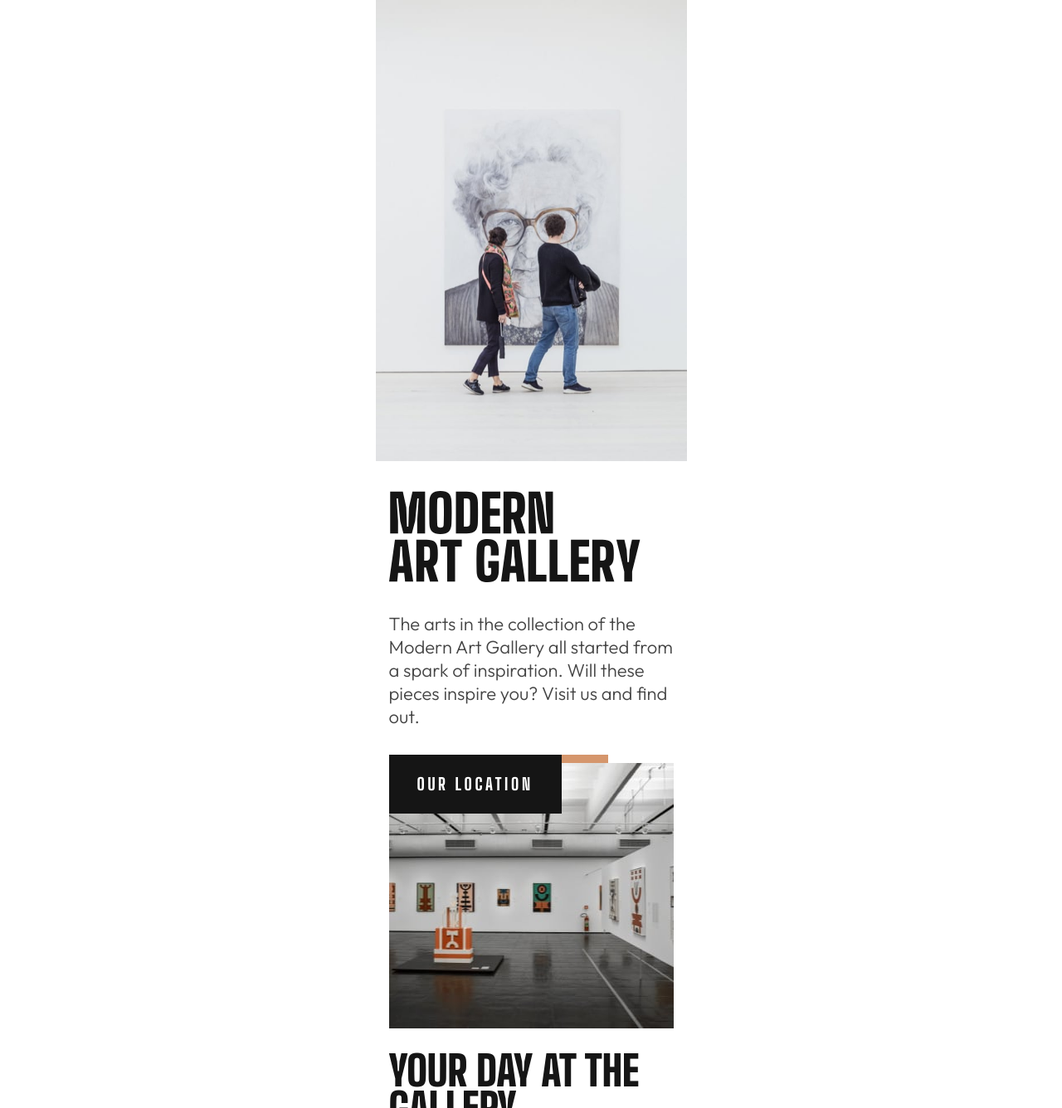
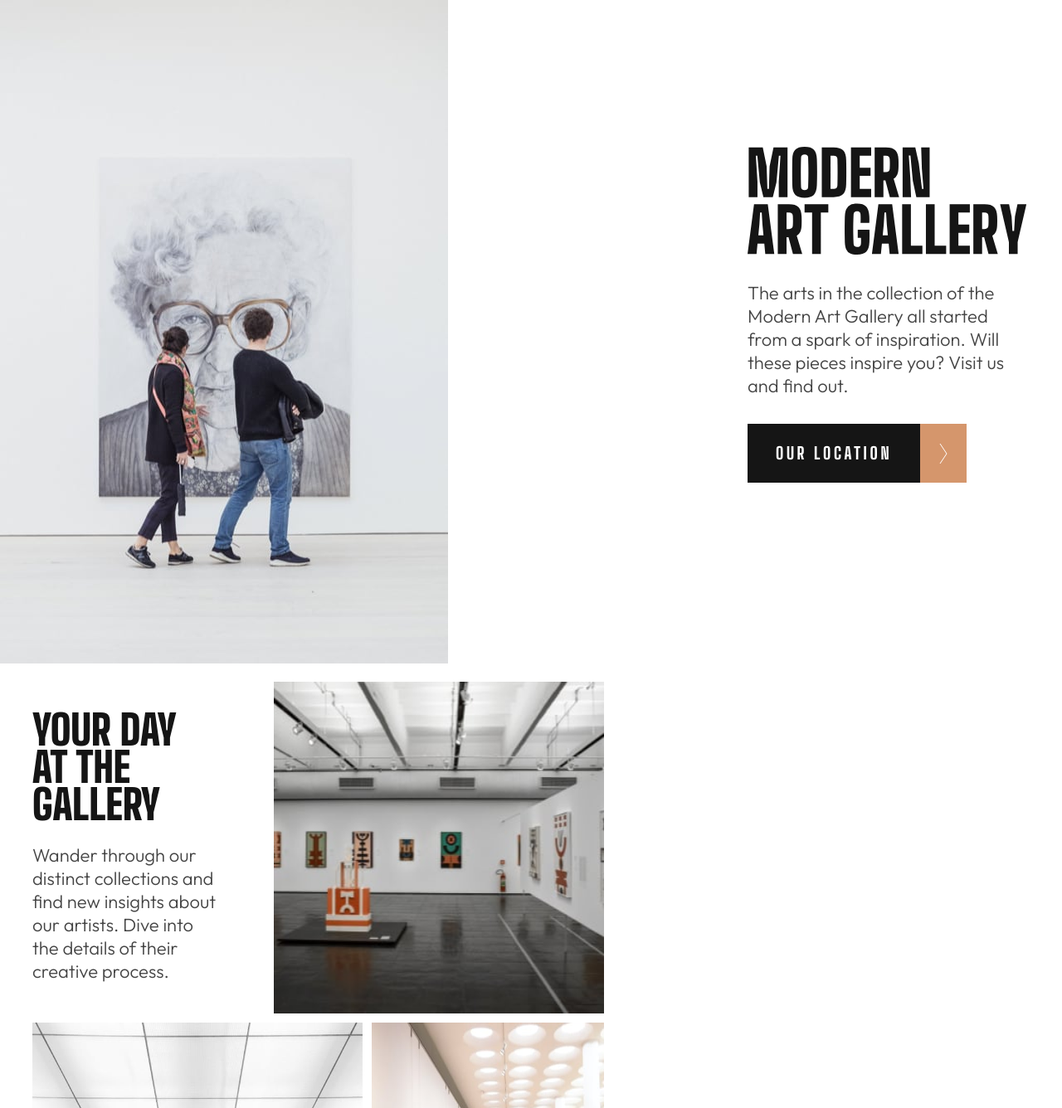
Before and after one commit to ClaxBitt/art-galery-website, a React (Vite) app: page / in a window 1280 px wide. Shown: the top 1336 px of the page at 83% size. Built offline with nearby package versions, Linux system fonts and the light colour scheme.

Commit message:
Tablet version

```diff
--- a/src/App.css
+++ b/src/App.css
@@ -23,3 +23,12 @@ p {
     font-size: 22px;
   }
 }
+
+.img--max-size {
+  max-width: 100%;
+  min-height: 100%;
+}
+
+picture {
+  display: block;
+}
--- a/src/index.css
+++ b/src/index.css
@@ -21,3 +21,9 @@
   flex-direction: column;
   align-items: center;
 }
+
+@media (min-width: 768px) {
+  #root {
+    align-items: flex-start;
+  }
+}
--- a/src/sections/DayGalerySection.css
+++ b/src/sections/DayGalerySection.css
@@ -1,10 +1,11 @@
 .day-galery-section {
-  margin: 0px 16px 32px 16px;
+  margin: 0px 16px 32px;
   max-width: 343px;
 }
 
-img {
-  max-width: 100%;
+.day-galery__picture {
+  width: 343px;
+  height: 320px;
 }
 
 .day-galery__info h2 {
@@ -16,3 +17,28 @@ img {
   margin-top: 25px;
   margin-bottom: 21px;
 }
+
+@media (min-width: 768px) {
+  .day-galery-section {
+    max-width: 100%;
+    display: flex;
+    gap: 68px;
+    margin: 0px 39px 11px;
+  }
+
+  .day-galery-section picture {
+    width: 398px;
+    height: 400px;
+    order: 2;
+  }
+
+  .day-galery__info {
+    max-width: 223px;
+    order: 1;
+  }
+
+  .day-galery__info h2 {
+    margin-top: 36px;
+    margin-bottom: 24px;
+  }
+}
--- a/src/sections/DayGalerySection.tsx
+++ b/src/sections/DayGalerySection.tsx
@@ -6,11 +6,15 @@ import symbolsPaintsMobile from "../assets/mobile/image-grid-1.jpg";
 function DayGalerySection() {
   return (
     <section className="day-galery-section">
-      <picture>
+      <picture className="day-galery__picture">
         <source srcSet={symbolsPaintsDesktop} media="(min-width: (1024px)" />
         <source srcSet={symbolsPaintsTablet} media="(min-width: (768px)" />
         <source srcSet={symbolsPaintsMobile} />
-        <img src={symbolsPaintsDesktop} alt="Paints about symbols and colors" />
+        <img
+          src={symbolsPaintsDesktop}
+          alt="Paints about symbols and colors"
+          className="img--max-size"
+        />
       </picture>
 
       <div className="day-galery__info">
--- a/src/sections/FooterSection.css
+++ b/src/sections/FooterSection.css
@@ -22,3 +22,18 @@ footer p {
 .footer__social img:last-of-type {
   margin-right: 0;
 }
+
+@media (min-width: 768px) {
+  footer {
+    display: grid;
+    grid-template-columns: 25% 40% 35%;
+  }
+
+  footer p {
+    margin-bottom: 0px;
+  }
+
+  .footer__social {
+    justify-self: right;
+  }
+}
--- a/src/sections/HeaderSection.css
+++ b/src/sections/HeaderSection.css
@@ -11,16 +11,28 @@
 }
 
 .eName__bg--first-layer {
+  position: relative;
   display: flex;
   justify-content: center;
+  z-index: 1;
 }
 
-.eName__bg--second-layer .logo {
+.eName__bg--first-layer picture {
+  max-height: 700px;
+}
+
+.eName__bg--second-layer {
+  position: relative;
+  z-index: 2;
+}
+
+.eName__container--second-layer .logo {
   height: 110px;
+  max-width: 280px;
   margin: 32px 16px;
 }
 
-.eName__bg--second-layer .eName__info {
+.eName__info {
   margin: 0px 16px;
 }
 
@@ -30,5 +42,40 @@
 }
 
 .eName__bg--third-layer {
+  position: relative;
   display: none;
+  z-index: 3;
 }
+
+@media (min-width: 768px) {
+  .eName {
+    max-width: 100%;
+  }
+
+  .eName__bg--first-layer {
+    position: absolute;
+    justify-content: flex-start;
+  }
+
+  .eName__bg--second-layer {
+    display: flex;
+    justify-content: flex-end;
+  }
+
+  .eName__container--second-layer {
+    max-width: 339px;
+    margin-top: 145px;
+    margin-right: 40px;
+    margin-bottom: 120px;
+  }
+
+  .eName__container--second-layer .logo {
+    height: 130px;
+    max-width: 339px;
+    margin: 32px 0px;
+  }
+
+  .eName__info {
+    margin: 0px 0px;
+  }
+}
--- a/src/sections/HeaderSection.tsx
+++ b/src/sections/HeaderSection.tsx
@@ -11,7 +11,7 @@ function HeaderSection() {
   return (
     <header className="eName">
       <div className="eName__bg eName__bg--first-layer">
-        <picture>
+        <picture className="eName__picture">
           <source srcSet={imageHeroDesktop} media="(min-width: 1024px)" />
           <source srcSet={imageHeroTablet} media="(min-width: 768px)" />
           <source srcSet={imageHeroMobile} />
@@ -23,20 +23,24 @@ function HeaderSection() {
       </div>
 
       <div className="eName__bg eName__bg--second-layer">
+        <div className="eName__container--second-layer">
+          <picture className="logo">
             <img
               src={logoDark}
               alt="Modern Art Galery dark logo"
-          className="logo"
+              className="img--max-size"
             />
+          </picture>
 
           <div className="eName__info">
             <p className="p--gr">
               The arts in the collection of the Modern Art Gallery all started
-            from a spark of inspiration. Will these pieces inspire you? Visit us
-            and find out.
+              from a spark of inspiration. Will these pieces inspire you? Visit
+              us and find out.
             </p>
 
             <Button text="Our Location" target="right" />
+          </div>
         </div>
       </div>
 
--- a/src/sections/ImagesSection.css
+++ b/src/sections/ImagesSection.css
@@ -1,9 +1,17 @@
 .images__container {
-  margin: 0px 16px 120px 16px;
+  margin: 0px 39px 120px;
   max-width: 343px;
 }
 
-.images__container img {
+.container__grid1 {
+  margin-bottom: 16px;
+  width: 343px;
+  height: 480px;
+}
+
+.info-container__grid2 {
+  width: 343px;
+  height: 200px;
   margin-bottom: 16px;
 }
 
@@ -26,3 +34,26 @@
 .images__info p {
   margin: 0;
 }
+
+@media (min-width: 768px) {
+  .images__container {
+    max-width: 100%;
+    display: flex;
+    gap: 11px;
+  }
+
+  .container__grid1 {
+    min-width: 398px;
+    height: 720px;
+  }
+
+  .info-container__grid2 {
+    width: 280px;
+    height: 313px;
+    margin-bottom: 11px;
+  }
+
+  .images__info {
+    padding: 85px 28px;
+  }
+}
--- a/src/sections/ImagesSection.tsx
+++ b/src/sections/ImagesSection.tsx
@@ -9,22 +9,27 @@ import peopleHallMobile from "../assets/mobile/image-grid-3.jpg";
 function ImagesSection() {
   return (
     <div className="images__container">
-      <picture>
+      <picture className="container__grid1">
         <source srcSet={tableCenterDesktop} media="(min-width: 1024px)" />
         <source srcSet={tableCenterTablet} media="(min-width: 768px)" />
         <source srcSet={tableCenterMobile} />
         <img
           src={tableCenterDesktop}
           alt="A yellow table in the center in white room"
+          className="img--max-size"
         />
       </picture>
 
       <div className="images__info-container">
-        <picture>
+        <picture className="info-container__grid2">
           <source srcSet={peopleHallDesktop} media="(min-width: 1024px)" />
           <source srcSet={peopleHallTablet} media="(min-width: 768px)" />
           <source srcSet={peopleHallMobile} />
-          <img src={peopleHallDesktop} alt="People in hall watching paints" />
+          <img
+            src={peopleHallDesktop}
+            alt="People in hall watching paints"
+            className="img--max-size"
+          />
         </picture>
 
         <div className="images__info">
```
Lines whose indentation alone changed are shown as unchanged.
